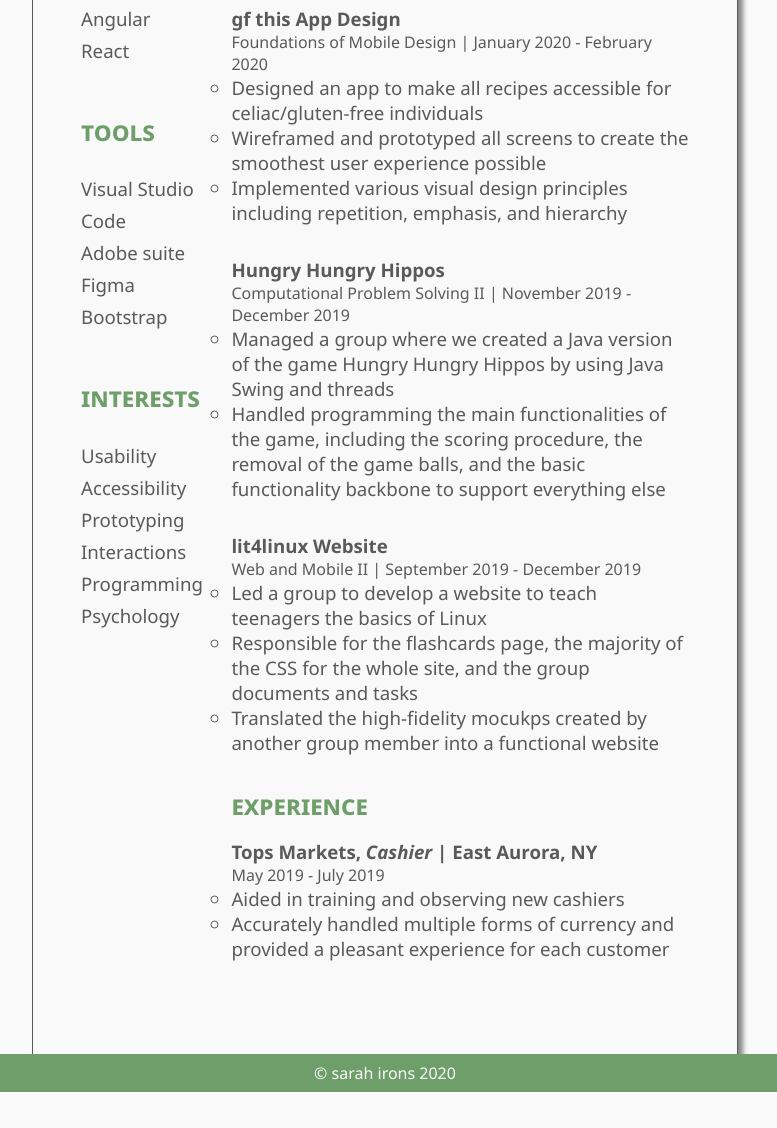
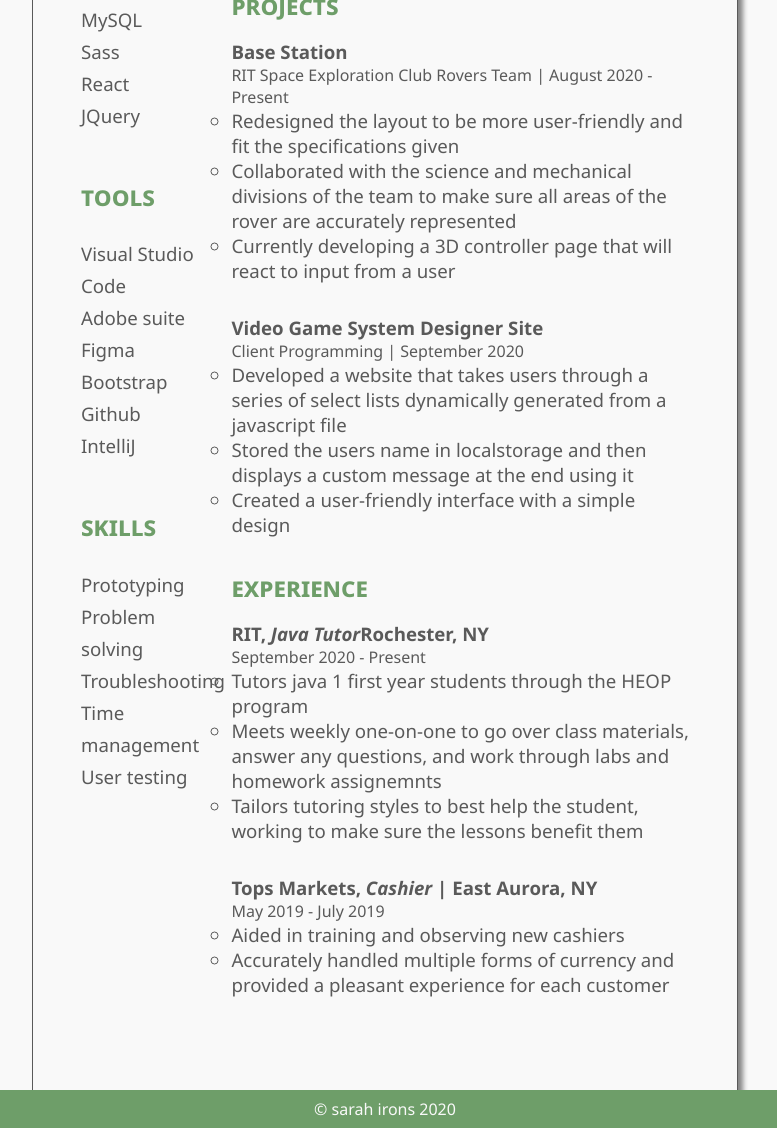
Before and after one commit to sarahlikesiron/sarahlikesiron.github.io, a plain HTML site: page resume.html in a window 1280 px wide. Shown: the part 568-1696 px from the top of the page, without its empty margins (255-1032 px from the left). Before the commit the page ends 1660 px from the top, so only its background shows below. Drawn offline with Linux system fonts and the light colour scheme.

Commit message:
fixed small bugs and spacing errors.  Updated resume.

```diff
--- a/assets/css/styles.css
+++ b/assets/css/styles.css
@@ -23,7 +23,6 @@ footer {
     text-decoration: none;
     color: #5A5A5A;
     background-color: transparent;
-    transition: 1s;
     font-size: 24pt;
     position: relative;
     z-index: 1;
@@ -101,6 +100,8 @@ nav a {
     box-shadow: -1px -1px #858585;
     background-color: #4A6D47;
     cursor: pointer;
+    position: relative;
+    left: 3%;
 }
 .circle:hover + p {
     color: black;
@@ -156,7 +157,7 @@ hr {
 #contact {
     margin-bottom: 5em;
 }
-.icons a {
+.icon a {
     text-decoration: none;
     color: #5A5A5A;
     font-size: 14pt;
@@ -204,7 +205,14 @@ i {
     position: relative;
     top: 0.21em;
 }
-.icon:hover i {
+.icon i:hover {
+    color: #6E9E69;
+    transform: rotateZ(10deg) scale(1.1);
+}
+.icon i:hover a {
+    transform: scale(1.1);
+}
+.icon a:hover i {
     color: #6E9E69;
     transform: rotateZ(10deg) scale(1.1);
 }
@@ -217,7 +225,7 @@ i {
     width: 25em;
     height: 32.5em;
     background-color: #F9F9F9;
-    border: 0.5pt solid #5A5A5A;
+    border: 1pt solid #5A5A5A;
     border-radius: 20px;
     box-shadow: 5px 5px #5A5A5A;
 }
@@ -322,7 +330,7 @@ i {
 .desc a {
     text-decoration: none;
     color: #5A5A5A;
-    font-size: 36pt;
+    font-size: 30pt;
     font-weight: bold;
     transition: 1s;
     padding-bottom: 5em;
@@ -336,8 +344,7 @@ i {
 }
 .proj .desc p {
     color: #5A5A5a;
-    margin-left: 2em;
-    font-size: 24pt;
+    font-size: 20pt;
     font-style: italic;
     z-index: 1;
 }
--- a/resume.html
+++ b/resume.html
@@ -14,7 +14,7 @@
         <div id="header">
             <div class="left">
                 <h1>Sarah Irons</h1>
-                <h2>Available June 2020 - January 2021</h2>
+                <h2>Available January 2021 - August 2021</h2>
             </div>
             <div class="right">
                 <ul>
@@ -36,8 +36,9 @@
                         <li>Typescript</li>
                         <li>PHP</li>
                         <li>MySQL</li>
-                        <li>Angular</li>
+                        <li>Sass</li>
                         <li>React</li>
+                        <li>JQuery</li>
                     </ul>
                 <h3>tools</h3>
                     <ul>
@@ -45,15 +46,16 @@
                         <li>Adobe suite</li>
                         <li>Figma</li>
                         <li>Bootstrap</li>
+                        <li>Github</li>
+                        <li>IntelliJ</li>
                     </ul>
-                <h3>interests</h3>
+                <h3>skills</h3>
                     <ul>
-                        <li>Usability</li>
-                        <li>Accessibility</li>
                         <li>Prototyping</li>
-                        <li>Interactions</li>
-                        <li>Programming</li>
-                        <li>Psychology</li>
+                        <li>Problem solving</li>
+                        <li>Troubleshooting</li>
+                        <li>Time management</li>
+                        <li>User testing</li>
                     </ul>
             </div>
             <div id="rSection">
@@ -68,32 +70,33 @@
                     </div>
                 <h3>projects</h3>
                     <div class="secFormat">
-                        <h5>gf this App Design</h5>
-                        <p class="lText">Foundations of Mobile Design | January 2020 - February 2020</p>
+                        <h5>Base Station</h5>
+                        <p class="lText">RIT Space Exploration Club Rovers Team | August 2020 - Present</p>
                         <ul class="haveBullet">
-                            <li>Designed an app to make all recipes accessible for celiac/gluten-free individuals</li>
-                            <li>Wireframed and prototyped all screens to create the smoothest user experience possible</li>
-                            <li>Implemented various visual design principles including repetition, emphasis, and hierarchy</li>
+                            <li>Redesigned the layout to be more user-friendly and fit the specifications given</li>
+                            <li>Collaborated with the science and mechanical divisions of the team to make sure all areas of the rover are accurately represented</li>
+                            <li>Currently developing a 3D controller page that will react to input from a user</li>
                         </ul>
                     </div>
                     <div class="secFormat">
-                        <h5>Hungry Hungry Hippos</h5>
-                        <p class="lText">Computational Problem Solving II | November 2019 - December 2019</p>
+                        <h5>Video Game System Designer Site</h5>
+                        <p class="lText">Client Programming | September 2020</p>
                         <ul class="haveBullet">
-                            <li>Managed a group where we created a Java version of the game Hungry Hungry Hippos by using Java Swing and threads</li>
-                            <li>Handled programming the main functionalities of the game, including the scoring procedure, the removal of the game balls, and the basic functionality backbone to support everything else</li>
-                        </ul>
-                    </div>
-                    <div class="secFormat" >
-                        <h5>lit4linux Website</h5>
-                        <p class="lText">Web and Mobile II | September 2019 - December 2019</p>
-                        <ul class="haveBullet">
-                            <li>Led a group to develop a website to teach teenagers the basics of Linux</li>
-                            <li>Responsible for the flashcards page, the majority of the CSS for the whole site, and the group documents and tasks</li>
-                            <li>Translated the high-fidelity mocukps created by another group member into a functional website</li>
+                            <li>Developed a website that takes users through a series of select lists dynamically generated from a javascript file</li>
+                            <li>Stored the users name in localstorage and then displays a custom message at the end using it</li>
+                            <li>Created a user-friendly interface with a simple design</li>
                         </ul>
                     </div>
                 <h3>experience</h3>
+                <div class="secFormat">
+                    <h5>RIT, <span class="iText">Java Tutor</span>Rochester, NY</h5>
+                    <p class="lText">September 2020 - Present</p>
+                    <ul class="haveBullet">
+                        <li>Tutors java 1 first year students through the HEOP program</li>
+                        <li>Meets weekly one-on-one to go over class materials, answer any questions, and work through labs and homework assignemnts</li>
+                        <li>Tailors tutoring styles to best help the student, working to make sure the lessons benefit them</li>
+                    </ul>
+                </div>
                 <div class="secFormat">
                     <h5>Tops Markets, <span class="iText">Cashier</span> | East Aurora, NY</h5>
                     <p class="lText">May 2019 - July 2019</p>
```
Also changed, not shown: index.html (+5 -1 lines).
